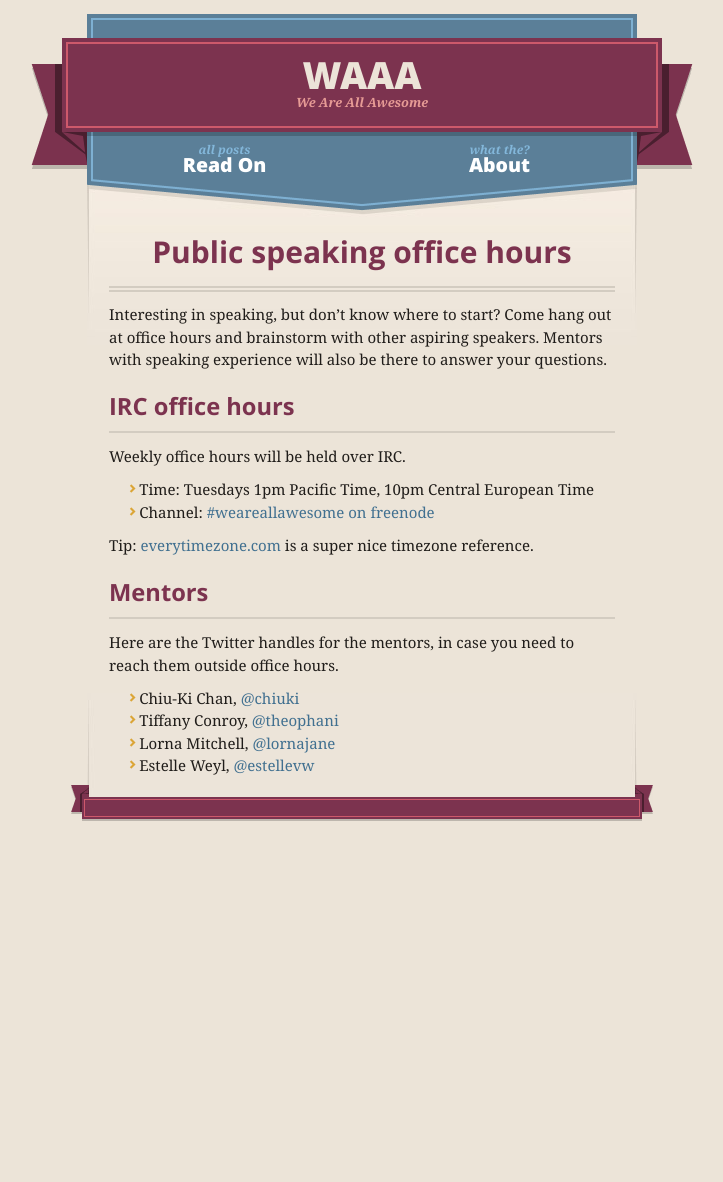
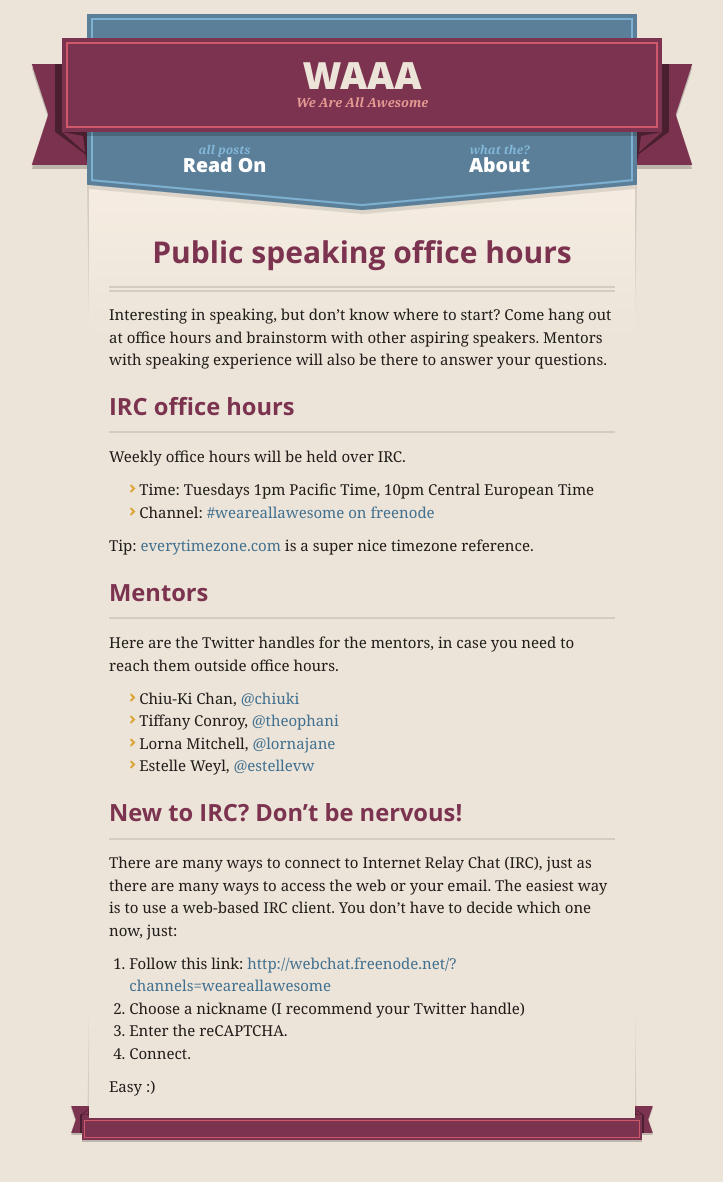
Before and after one commit to janl/waaa, a Jekyll site: the page built from _posts/2012-06-23-public-speaking-office-hours.md, in a window 1280 px wide. Shown: the whole page, without its empty margins (278-1001 px from the left). Built offline with Jekyll 4.4.1, drawn with Linux system fonts in a browser that asks for light colours; nearby versions of some CDN libraries; comment, search, counter and statistics services are not loaded; before the commit the page ends 900 px from its top, so only the background shows below that.

Commit message:
how to connect to the channel

```diff
--- a/_posts/2012-06-23-public-speaking-office-hours.md
+++ b/_posts/2012-06-23-public-speaking-office-hours.md
@@ -27,3 +27,14 @@ outside office hours.
 * Tiffany Conroy, [@theophani](http://twitter.com/theophani)
 * Lorna Mitchell, [@lornajane](http://twitter.com/lornajane)
 * Estelle Weyl, [@estellevw](http://twitter.com/estellevw)
+
+## New to IRC? Don’t be nervous!
+
+There are many ways to connect to Internet Relay Chat (IRC), just as there are many ways to access the web or your email. The easiest way is to use a web-based IRC client. You don’t have to decide which one now, just:
+
+1. Follow this link: [http://webchat.freenode.net/?channels=weareallawesome](http://webchat.freenode.net/?channels=weareallawesome)
+2. Choose a nickname (I recommend your Twitter handle)
+3. Enter the reCAPTCHA.
+4. Connect.
+
+Easy :)
```
